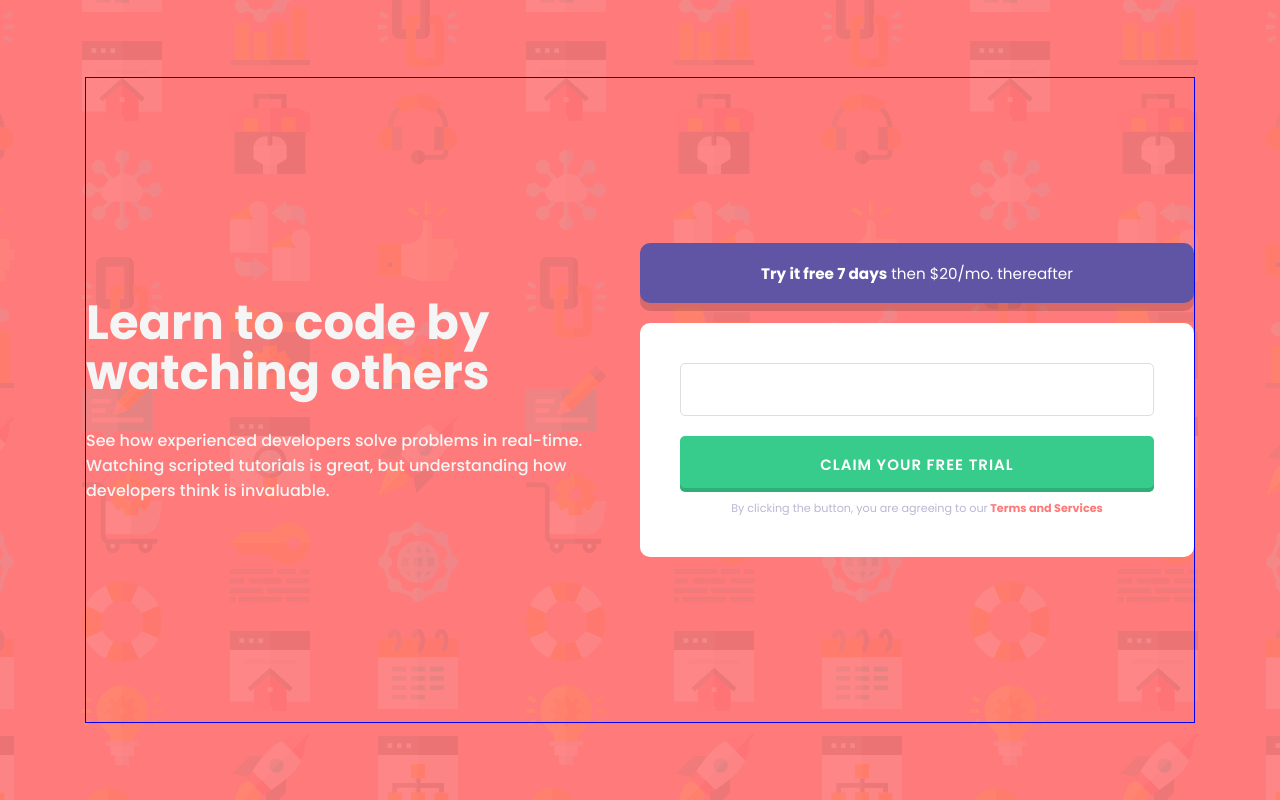
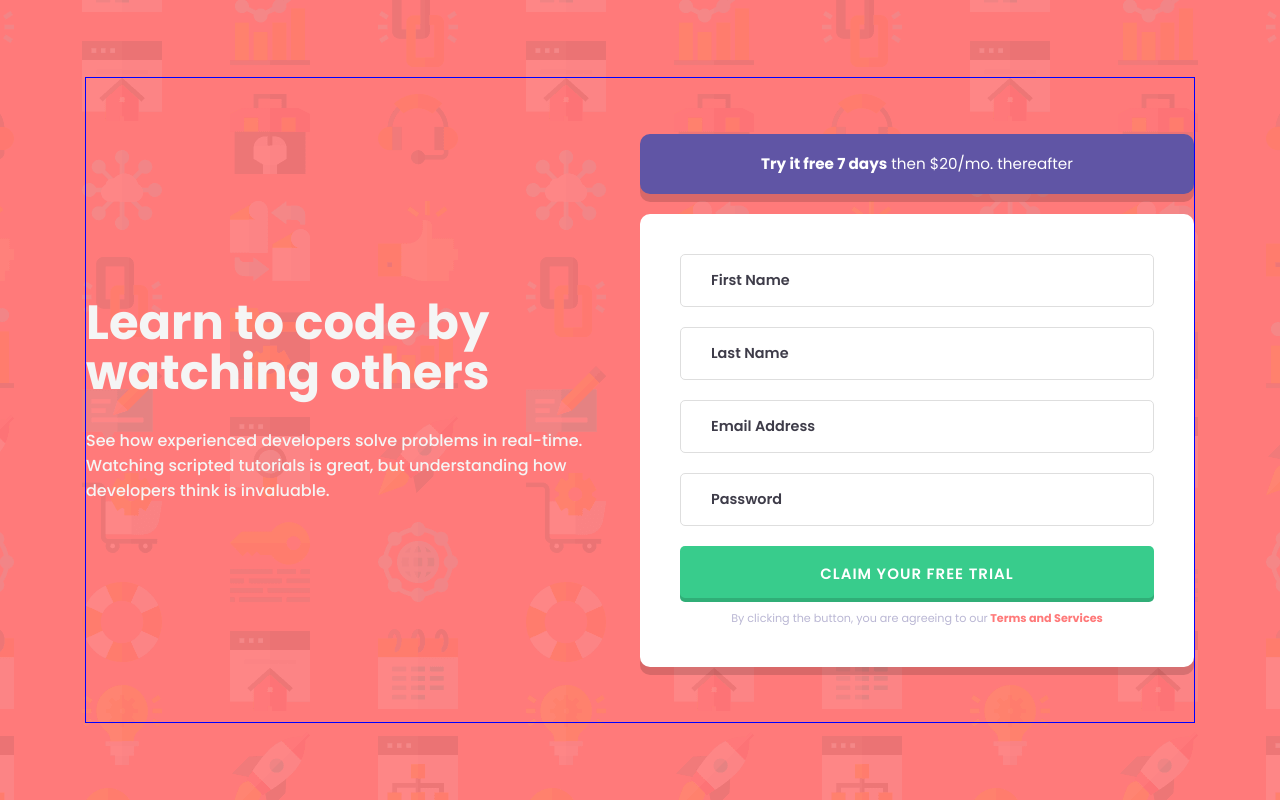
Before and after one commit to EdwinSch/react-signup-form, a React (Vite) app: page / in a window 1280 px wide. Built offline with nearby package versions, Linux system fonts and the light colour scheme.

Commit message:
add inputs and input functions

```diff
--- a/src/components/Form.jsx
+++ b/src/components/Form.jsx
@@ -2,11 +2,27 @@ import Banner from "./Banner";
 import Input from "./Input";
 
 const Form = () => {
+  // on submit
+  const handleSubmit = (event) => {
+    event.preventDefault();
+    // get person
+    const newMember = new Object();
+    newMember.firstName = event.target[0].value.toLowerCase();
+    newMember.lastName = event.target[1].value.toLowerCase();
+    newMember.email = event.target[2].value;
+    newMember.password = event.target[3].value;
+    console.log(newMember);
+  };
+
   return (
     <section className="form-wrapper">
       <Banner />
-      <form>
-        <Input />
+      <form onSubmit={handleSubmit}>
+        <Input type={"text"} name={"firstname"} placeholder={"first name"} />
+        <Input type={"text"} name={"lastname"} placeholder={"last name"} />
+        <Input type={"email"} name={"email"} placeholder={"email address"} />
+        <Input type={"password"} name={"password"} placeholder={"password"} />
+
         <button type="submit">claim your free trial</button>
         <p>
           By clicking the button, you are agreeing to our
--- a/src/components/Input.jsx
+++ b/src/components/Input.jsx
@@ -1,5 +1,11 @@
-const Input = () => {
-  return <input type="text" name="firstname"></input>;
+const Input = (props) => {
+  return (
+    <input
+      type={props.type}
+      name={props.name}
+      placeholder={props.placeholder}
+    ></input>
+  );
 };
 
 export default Input;
--- a/src/index.css
+++ b/src/index.css
@@ -81,6 +81,7 @@ form {
   background: white;
   border-radius: 10px;
   padding: 40px;
+  box-shadow: 0 8px 0 rgba(0, 0, 0, 0.15);
 }
 form button {
   margin-bottom: 8px;
@@ -124,8 +125,13 @@ input {
   font-family: "Poppins", sans-serif;
   font-size: 0.9rem;
   font-weight: 600;
+  color: var(--ps_textDark);
   outline: none;
 }
 input:focus {
   border: solid 1px #5e54a4;
 }
+input::placeholder {
+  text-transform: capitalize;
+  color: var(--ps_textDark);
+}
```
